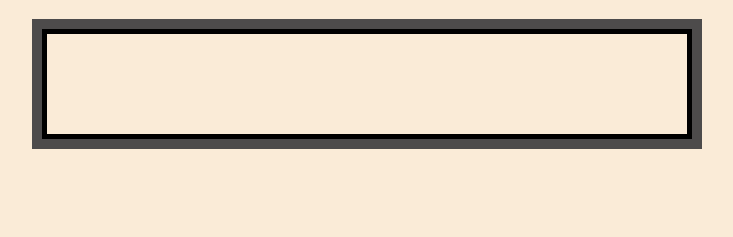
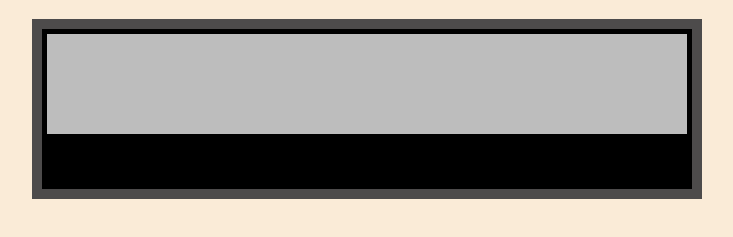
Before and after one commit to chapmancbVCU/js-calculator, a plain HTML site: page index.html in a window 1280 px wide. Shown: the part 61-298 px from the top of the page, without its empty margins (273-1006 px from the left). Drawn offline with Linux system fonts and the light colour scheme.

Commit message:
More formatting and experimenting with colors.

```diff
--- a/css/styles.css
+++ b/css/styles.css
@@ -18,6 +18,7 @@ h1 {
 
 #calculator-container {
     border: rgb(77, 75, 75) solid 10px;
+    background-color: black;
     width: 650px;
     margin-left: auto;
     margin-right: auto;
@@ -25,5 +26,10 @@ h1 {
 
 #output-panel {
     height: 100px;
+    background-color: rgb(189, 189, 189);
     border: black solid 5px;
 }
+
+.key{
+    height: 50px;
+}
```
